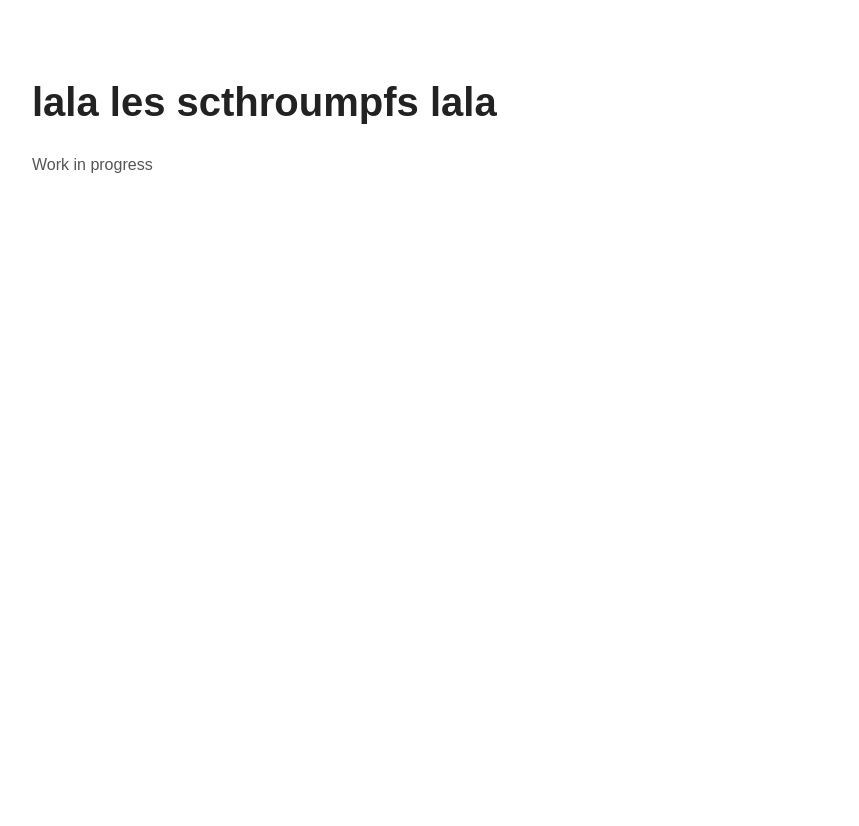
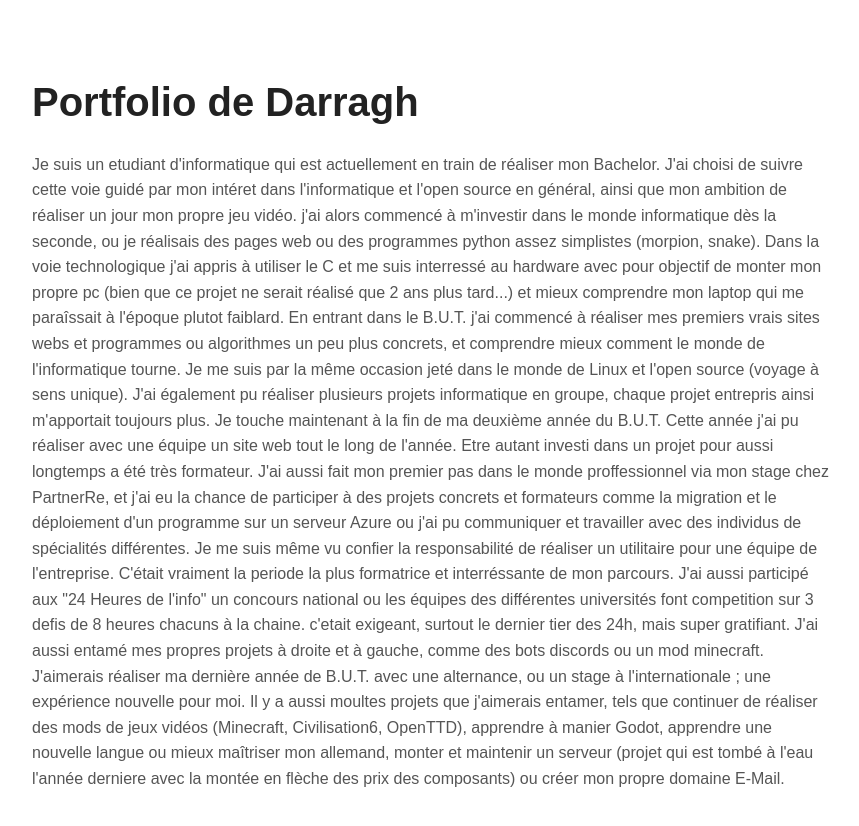
Before and after one commit to DarraghDBoylan/my-site, a plain HTML site: page index.html in a window 1280 px wide. Shown: the whole page, without its empty margins (208-1067 px from the left). Before the commit the page ends 800 px from the top, so only its background shows below. Drawn offline with Linux system fonts and the light colour scheme.

Commit message:
text index

```diff
--- a/index.html
+++ b/index.html
@@ -17,7 +17,20 @@
   </style>
 </head>
 <body>
-  <h1>lala les scthroumpfs lala</h1>
-  <p>Work in progress</p>
+  <h1>Portfolio de Darragh</h1>
+  <p>Je suis un etudiant d'informatique qui est actuellement en train de réaliser mon Bachelor.
+J'ai choisi de suivre cette voie guidé par mon intéret dans l'informatique et l'open source en général, ainsi que mon ambition de réaliser un jour mon propre jeu vidéo.
+
+j'ai alors commencé à m'investir dans le monde informatique dès la seconde, ou je réalisais des pages web ou des programmes python assez simplistes (morpion, snake).
+Dans la voie technologique j'ai appris à utiliser le C et me suis interressé au hardware avec pour objectif de monter mon propre pc (bien que ce projet ne serait réalisé que 2 ans plus tard...) et mieux comprendre mon laptop qui me paraîssait à l'époque plutot faiblard.
+En entrant dans le B.U.T. j'ai commencé à réaliser mes premiers vrais sites webs et programmes ou algorithmes un peu plus concrets, et comprendre mieux comment le monde de l'informatique tourne. Je me suis par la même occasion jeté dans le monde de Linux et l'open source (voyage à sens unique). J'ai également pu réaliser plusieurs projets informatique en groupe, chaque projet entrepris ainsi m'apportait toujours plus.
+
+Je touche maintenant à la fin de ma deuxième année du B.U.T. Cette année j'ai pu réaliser avec une équipe un site web tout le long de l'année. Etre autant investi dans un projet pour aussi longtemps a été très formateur.
+J'ai aussi fait mon premier pas dans le monde proffessionnel via mon stage chez PartnerRe, et j'ai eu la chance de participer à des projets concrets et formateurs comme la migration et le déploiement d'un programme sur un serveur Azure ou j'ai pu communiquer et travailler avec des individus de spécialités différentes. Je me suis même vu confier la responsabilité de réaliser un utilitaire pour une équipe de l'entreprise. C'était vraiment la periode la plus formatrice et interréssante de mon parcours.
+J'ai aussi participé aux "24 Heures de l'info" un concours national ou les équipes des différentes universités font competition sur 3 defis de  8 heures chacuns à la chaine. c'etait exigeant, surtout le dernier tier des 24h, mais super gratifiant.
+J'ai aussi entamé mes propres projets à droite et à gauche, comme des bots discords ou un mod minecraft.
+
+J'aimerais réaliser ma dernière année de B.U.T. avec une alternance, ou un stage à l'internationale ; une expérience nouvelle pour moi.
+Il y a aussi moultes projets que j'aimerais entamer, tels que continuer de réaliser des mods de jeux vidéos (Minecraft, Civilisation6, OpenTTD), apprendre à manier Godot, apprendre une nouvelle langue ou mieux maîtriser mon allemand, monter et maintenir un serveur (projet qui est tombé à l'eau l'année derniere avec la montée en flèche des prix des composants) ou créer mon propre domaine E-Mail.</p>
 </body>
 </html>
```
